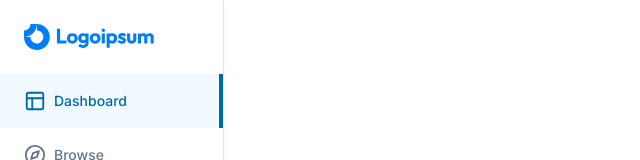
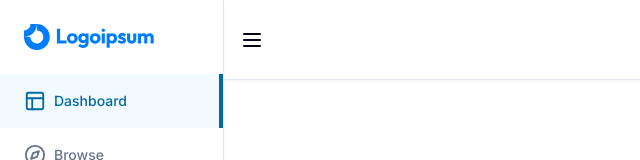
Before and after one commit to salmanabdullahfahim/Learn-Ease-LMS, a Next.js app: page / in a window 1280 px wide. Shown: the top 160 px of the page, without its empty margins (0-640 px from the left). Built offline with nearby package versions, Linux system fonts and the light colour scheme.

Commit message:
added a navbar

```diff
--- /dev/null
+++ b/app/(dashboard)/_components/MobileNavbar.tsx
@@ -0,0 +1,6 @@
+import React from "react";
+import { Menu } from "lucide-react";
+
+export default function MobileNavbar() {
+  return <Menu />;
+}
--- /dev/null
+++ b/app/(dashboard)/_components/Navbar.tsx
@@ -0,0 +1,9 @@
+import MobileNavbar from "./MobileNavbar";
+
+export default function Navbar() {
+  return (
+    <div className="p-4 h-full border-b flex items-center bg-white shadow-sm">
+      <MobileNavbar />
+    </div>
+  );
+}
--- a/app/(dashboard)/layout.tsx
+++ b/app/(dashboard)/layout.tsx
@@ -1,5 +1,6 @@
 import React from "react";
 import Sidebar from "./_components/Sidebar";
+import Navbar from "./_components/Navbar";
 
 export default function DashboardLayout({
   children,
@@ -8,6 +9,9 @@ export default function DashboardLayout({
 }) {
   return (
     <div className="h-full">
+      <div className="h-[80px] w-full md:pl-56 fixed inset-y-0 z-50">
+        <Navbar />
+      </div>
       <div className="hidden md:flex h-full w-56 flex-col fixed inset-y-0 z-50">
         <Sidebar />
       </div>
```
